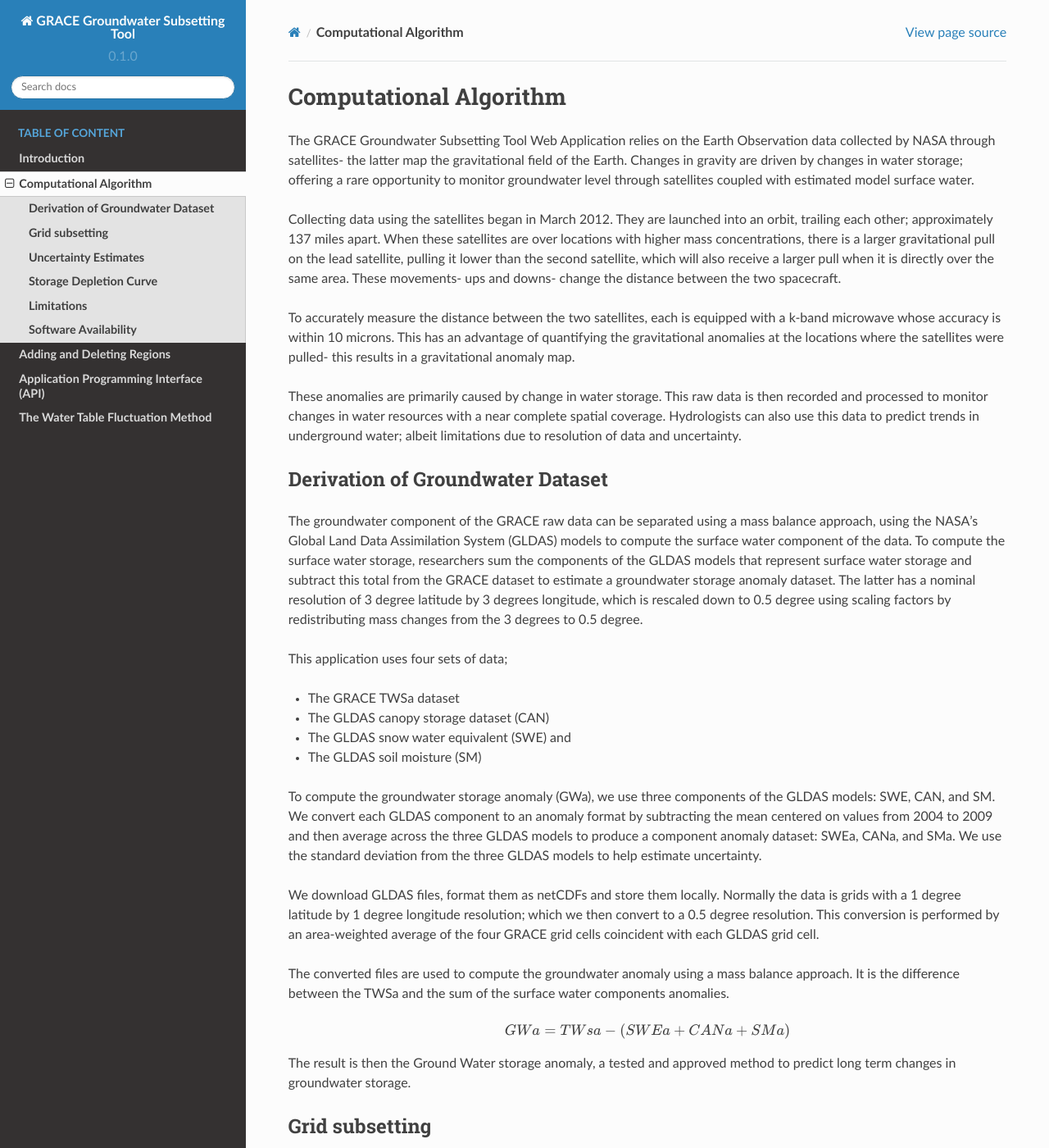
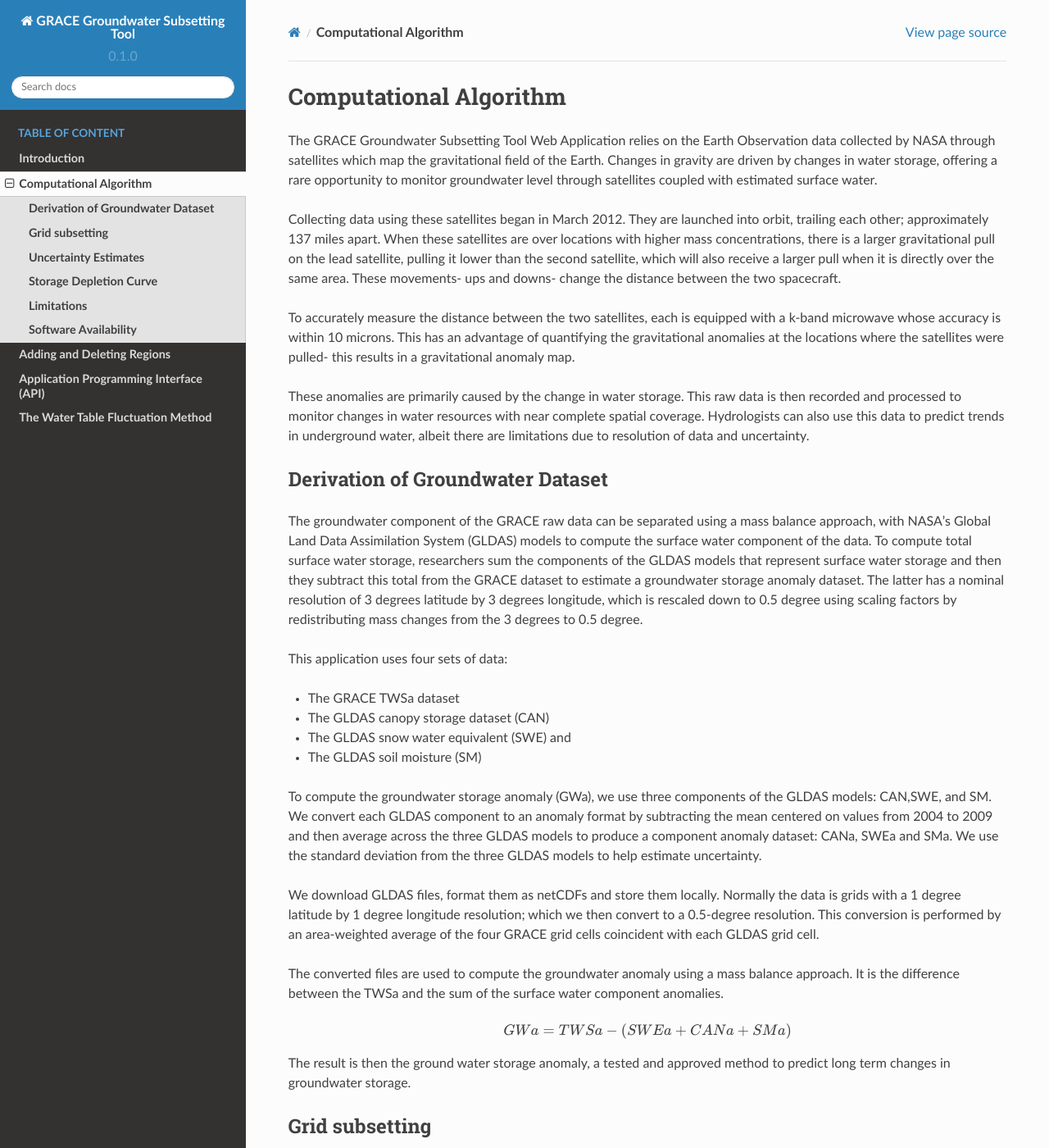
Before and after one commit to BYU-Hydroinformatics/ggst, a Sphinx documentation site: the page built from docs/source/algorithm.rst, in a window 1280 px wide and 1400 px high. Shown: the whole window at 82% size. Built offline with Sphinx 7.4.7 and the Read the Docs theme 2.0.0, drawn with Linux system fonts in a browser that asks for light colours; some of the changed text lies outside the part shown.

Commit message:
Update algorithm.rst

```diff
--- a/docs/source/algorithm.rst
+++ b/docs/source/algorithm.rst
@@ -3,36 +3,37 @@
 
 **Computational Algorithm**
 =======================
-The GRACE Groundwater Subsetting Tool Web Application relies on the Earth Observation data collected by NASA through satellites- the latter map the gravitational field of the Earth. Changes in gravity are driven by changes in water storage; offering a rare opportunity to monitor groundwater level through satellites coupled with estimated model surface water.
+The GRACE Groundwater Subsetting Tool Web Application relies on the Earth Observation data collected by NASA through satellites which map the gravitational field of the Earth. Changes in gravity are driven by changes in water storage, offering a rare opportunity to monitor groundwater level through satellites coupled with estimated surface water.
 
-Collecting data using the satellites began in March 2012. They are launched into an orbit, trailing each other; approximately 137 miles apart. When these satellites are over locations with higher mass concentrations, there is a larger gravitational pull on the lead satellite, pulling it lower than the second satellite, which will also receive a larger pull when it is directly over the same area. These movements- ups and downs- change the distance between the two spacecraft.
+Collecting data using these satellites began in March 2012. They are launched into orbit, trailing each other; approximately 137 miles apart. When these satellites are over locations with higher mass concentrations, there is a larger gravitational pull on the lead satellite, pulling it lower than the second satellite, which will also receive a larger pull when it is directly over the same area. These movements- ups and downs- change the distance between the two spacecraft.
 
 To accurately measure the distance between the two satellites, each is equipped with a k-band microwave whose accuracy is within 10 microns. This has an advantage of quantifying the gravitational anomalies at the locations where the satellites were pulled- this results in a gravitational anomaly map.
 
-These anomalies are primarily caused by change in water storage. This raw data is then recorded and processed to monitor changes in water resources with a near complete spatial coverage. Hydrologists can also use this data to predict trends in underground water; albeit limitations due to resolution of data and uncertainty.
+These anomalies are primarily caused by the change in water storage. This raw data is then recorded and processed to monitor changes in water resources with near complete spatial coverage. Hydrologists can also use this data to predict trends in underground water, albeit there are limitations due to resolution of data and uncertainty.
 
 
 **Derivation of Groundwater Dataset**
 ---------------------------------
-The groundwater component of the GRACE raw data can be separated using a mass balance approach, using the NASA’s Global Land Data Assimilation System (GLDAS) models to compute the surface water component of the data.  To compute the surface water storage, researchers sum the components of the GLDAS models that represent surface water storage and subtract this total from the GRACE  dataset to estimate a groundwater storage anomaly dataset. The latter has a nominal resolution of 3 degree latitude by 3 degrees longitude, which is rescaled down to 0.5 degree using scaling factors by redistributing mass changes from the 3 degrees to 0.5 degree.
+The groundwater component of the GRACE raw data can be separated using a mass balance approach, with NASA’s Global Land Data Assimilation System (GLDAS) models to compute the surface water component of the data. To compute total surface water storage, researchers sum the components of the GLDAS models that represent surface water storage and then they subtract this total from the GRACE  dataset to estimate a groundwater storage anomaly dataset. The latter has a nominal resolution of 3 degrees latitude by 3 degrees longitude, which is rescaled down to 0.5 degree using scaling factors by redistributing mass changes from the 3 degrees to 0.5 degree.
 
-This application uses four sets of data;
+This application uses four sets of data:
 
 * The GRACE TWSa dataset
 * The GLDAS canopy storage dataset (CAN)
 * The GLDAS snow water equivalent (SWE) and
 * The GLDAS soil moisture (SM)
-To compute the groundwater storage anomaly (GWa), we use three components of the GLDAS models: SWE, CAN, and SM. We convert each GLDAS component to an anomaly format by subtracting the mean centered on values from 2004 to 2009 and then average across the three GLDAS models to produce a component anomaly dataset: SWEa, CANa, and SMa. We use the standard deviation from the three GLDAS models to help estimate uncertainty.
 
-We download GLDAS files, format them as netCDFs and store them locally. Normally the data is grids with a 1 degree latitude by 1 degree longitude resolution; which we then convert to a 0.5 degree resolution. This conversion is performed by an area-weighted average of the four GRACE grid cells coincident with each GLDAS grid cell.
+To compute the groundwater storage anomaly (GWa), we use three components of the GLDAS models: CAN,SWE, and SM. We convert each GLDAS component to an anomaly format by subtracting the mean centered on values from 2004 to 2009 and then average across the three GLDAS models to produce a component anomaly dataset: CANa, SWEa and SMa. We use the standard deviation from the three GLDAS models to help estimate uncertainty.
 
-The converted files are used to compute the groundwater anomaly using a mass balance approach. It is the difference between the TWSa and the sum of the surface water components anomalies.
+We download GLDAS files, format them as netCDFs and store them locally. Normally the data is grids with a 1 degree latitude by 1 degree longitude resolution; which we then convert to a 0.5-degree resolution. This conversion is performed by an area-weighted average of the four GRACE grid cells coincident with each GLDAS grid cell.
+
+The converted files are used to compute the groundwater anomaly using a mass balance approach. It is the difference between the TWSa and the sum of the surface water component anomalies.
 
 .. math::
 
-   GWa =  TWsa - (SWEa+ CANa+ SMa)
+   GWa =  TWSa - (SWEa+ CANa+ SMa)
 
-The result is then the Ground Water storage anomaly, a tested and approved method to predict long term changes in groundwater storage.
+The result is then the ground water storage anomaly, a tested and approved method to predict long term changes in groundwater storage.
 
 
 **Grid subsetting**
@@ -51,10 +52,10 @@ To compute the uncertainty of the groundwater storage component, we combine the
 
 .. math::
 
-   \sigma GWa =  \sqrt {(\sigma TWsa)^2 - (\sigma SWEa)^2 - (\sigma CANa)^2 - (\sigma SMa)^2}
+   \sigma GWa =  \sqrt {(\sigma TWSa)^2 - (\sigma SWEa)^2 - (\sigma CANa)^2 - (\sigma SMa)^2}
 
 
-The limitations that arise from this data is that it is not suitable to use for placement of wells; rather for an estimate in general trends in groundwater storage.
+The limitations that arise from this data are that it is not suitable to use for placement of wells; rather, for an estimate of general trends in groundwater storage.
 
 
 
@@ -64,20 +65,20 @@ The GGST offers an option of viewing time series data in the format of a storage
 
 The storage depletion curve presents cumulative changes in water component storage relative to levels when the GRACE missions began distributing data in April 2002. The storage depletion curve is used in groundwater management since it offers a simple visualization on how much storage aquifers have gained or lost since a given point in time.
 
-To compute the depletion, We sum the GWSa over time to determine changes in groundwater storage volume over time for the region. These data show if a region is depleting storage in the region, or if groundwater is recharging in the region thereby providing valuable information relative to groundwater sustainability.
+To compute the depletion, we sum the GWSa over time to determine changes in groundwater storage volume over time for the region. These data show if a region is depleting storage in the region, or if groundwater is recharging in the region thereby providing valuable information relative to groundwater sustainability.
 
-Here is an illustration on the Northern Africa and the Arabian Peninsula from 2002 - 2021. It show that the groundwater in that region has been depleting since the early 2009 and onward.
+Here is an illustration on Northern Africa and the Arabian Peninsula from 2002 - 2021. It shows that the groundwater in that region has been depleting since early 2009 and onward.
 
 .. image:: images-algorithm/depletioncurve.png
    :align: center
 
 **Limitations**
 ---------------
-GRACE comes with limitations that users need to know and understand. The data are at a relatively small resolution, 1 degree latitude by 1 degree longitude, representing a 100 x 100 km approximately. At such a low resolution, basing decisions on a single cell comes with high and unknown uncertainties as GRACE data is at a coarser resolution -3 degrees latitude by 3 degrees longitude- which is then processed to higher resolutions TWSa data.
+GRACE comes with limitations that users need to know and understand. The data are at a relatively small resolution-1 degree latitude by 1 degree longitude- representing a 100 x 100 km square approximately. At such a low resolution, basing decisions on a single cell comes with high and unknown uncertainties as GRACE data is at a coarser resolution -3 degrees latitude by 3 degrees longitude- which is then processed to higher resolutions TWSa data.
 
 Even with these limitations, these data provide valuable insights into aquifers such as regions that are depleting, recharging, hence allowing managers to sustainably use their groundwater resources. The best use of the GGST is to draw general trends in aquifers rather than selecting a placement of a well.
 
-It is also recommended that, whenever possible, these data be validated with local data where possible. GGST displays the uncertainties in the data calculations as error bands on time series, providing context on regions and different time periods.
+It is also recommended that, whenever possible, these data be validated with local data. GGST displays the uncertainties in the data calculations as error bands on time series, providing context on regions and different time periods.
 
 
 **Software Availability**
```
